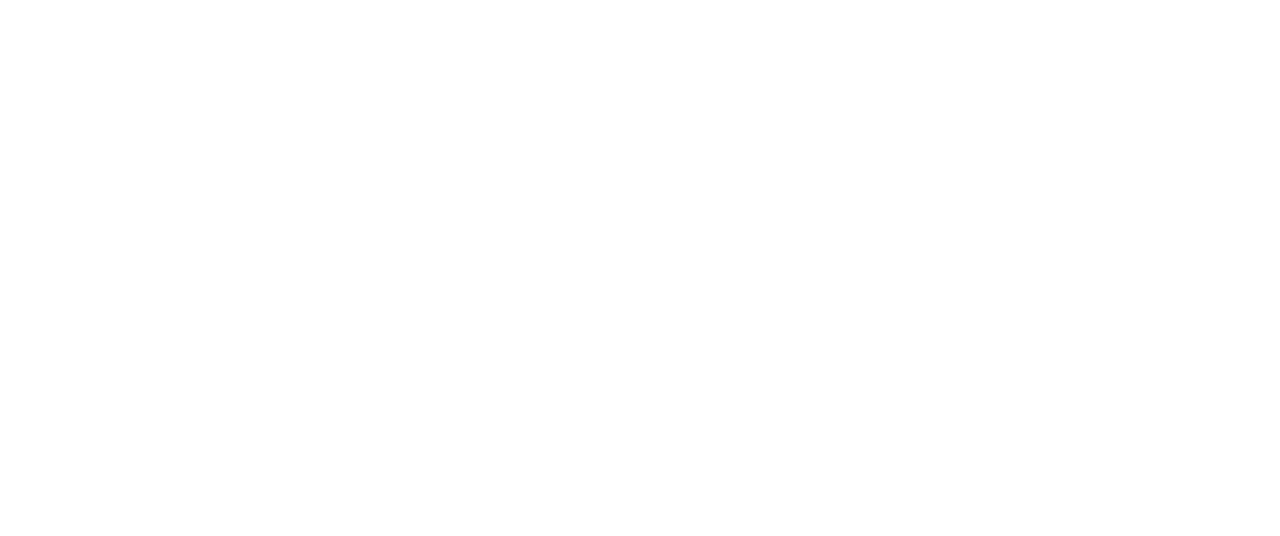
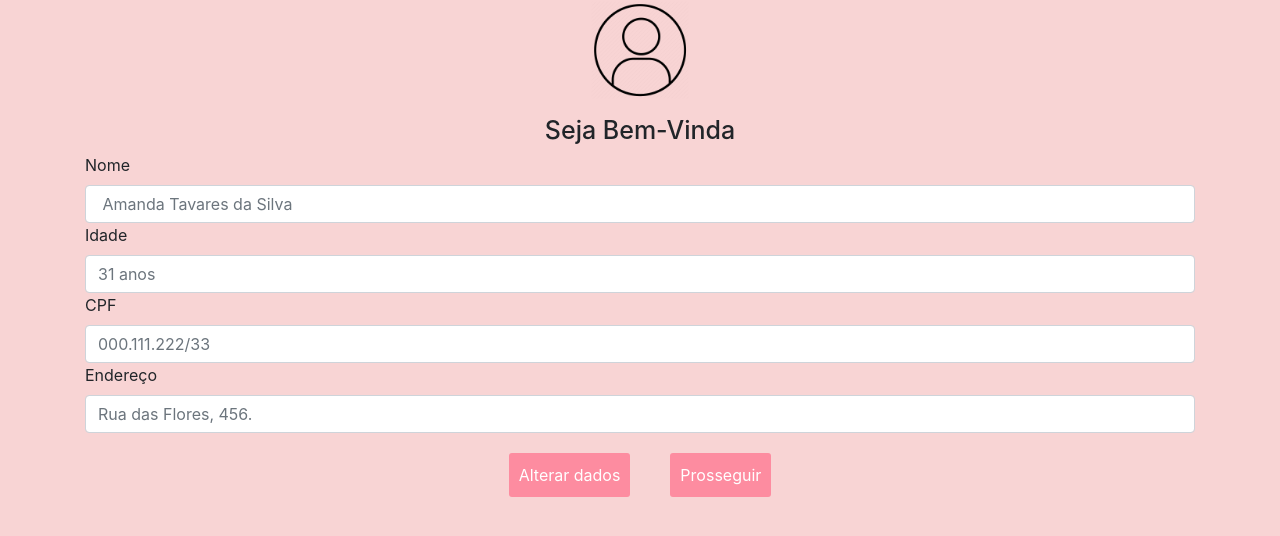
Before and after one commit to StheJanuario/Feminiciclo, a Nuxt app: page /tela-cadastro in a window 1280 px wide. Before the commit this address had no page. Shown: the top 536 px of the page. Built offline with nearby package versions, Linux system fonts and the light colour scheme.

Commit message:
Implementação das telas de Cadastro, Acesso e Entrar

```diff
--- a/nuxt.config.js
+++ b/nuxt.config.js
@@ -26,7 +26,7 @@ export default {
   // Modules for dev and build (recommended): https://go.nuxtjs.dev/config-modules
   buildModules: [
     // https://go.nuxtjs.dev/eslint
-    '@nuxtjs/eslint-module',
+    // '@nuxtjs/eslint-module',
   ],
 
   // Modules: https://go.nuxtjs.dev/config-modules
--- a/pages/index.vue
+++ b/pages/index.vue
@@ -1,17 +1,13 @@
 <template>
   <div>
-
-  <img src="logo.png" class="logo"/>
+    <img src="logo.png" class="logo" />
     <p>Gostaria de acessar como:</p>
-  <b-button class="botao">VÍTIMA</b-button>
+    <NuxtLink to="/tela-acesso"
+      ><b-button class="botao">VÍTIMA</b-button></NuxtLink
+    >
     <b-button class="botao">PROFISSIONAL</b-button>
     <b-button class="botao">INSTITUIÇÃO</b-button>
-
-
-
   </div>
-
-
 </template>
 
 <script>
@@ -20,17 +16,20 @@ export default {
 }
 </script>
 <style>
-html, body{
+html,
+body {
   height: 100%;
   width: 100;
   background-color: #f8d4d4;
 }
-.logo{
+.logo {
   display: block;
   margin: 0 auto;
-
+  width: 250px;
+  height: 250px;
+  margin-top: 25px;
 }
-.botao{
+.botao {
   width: 15%;
   height: 20%;
   background-color: #fd8ca0;
@@ -42,42 +41,10 @@ display: block;
   padding: 10px;
   margin-top: 15px !important;
 }
-p{
-  text-align: center;
-  font-size: 25px;
+p {
+  text-align: center !important;
+  font-size: 30px !important;
   margin: 0 auto;
-
+  margin-top: 75px;
 }
 </style>
-
-index.vue:
-
-
-<script>
-export default {
-  name: 'IndexPage',
-}
-</script>
-<style>
-html, body{
-  height: 100%;
-  width: 100;
-  background-color: #f8d4d4;
-}
-.logo{
-  display: block;
-  margin: 0 auto;
-
-}
-.botao{
-width: 12%;
-height: 20%;
-background-color: #fd8ca0;
-border: 1px #f88ea0;
-border-radius: 3px;
-margin: 0 auto;
-color: white;
-display: block;
-padding: 10px;
-}
-</style>
--- a/pages/tela-acesso.vue
+++ b/pages/tela-acesso.vue
@@ -18,11 +18,11 @@
 
 <script>
 export default {
- name: 'tela-acessoPage'
+ name: 'TelaAcessoPage'
 }
 </script>
 
-<style>
+<style  scoped>
 html, body{
  height: 100%;
  width: 100;
@@ -42,8 +42,15 @@ html, body{
   padding: 10px;
   margin-top: 20px;
 }
-
+h1{
+  font-size: 50px;
+}
 p{
-  font-size: 20px;
+  font-size: 18px;
+  text-align: left !important;
+  margin-top: 3px;
+}
+.input{
+  font-size:20px;
 }
 </style>
--- /dev/null
+++ b/pages/tela-cadastro.vue
@@ -0,0 +1,83 @@
+<template>
+  <div>
+    <img src="perfil.png" class="perfil">
+    <h1>Seja Bem-Vinda</h1>
+    <b-container>
+      <label>Nome</label>
+      <b-form-input placeholder=" Amanda Tavares da Silva"></b-form-input>
+      <label>Idade</label>
+      <b-form-input placeholder="31 anos"></b-form-input>
+      <label>CPF</label>
+      <b-form-input placeholder="000.111.222/33"></b-form-input>
+      <label>Endereço</label>
+      <b-form-input placeholder="Rua das Flores, 456."></b-form-input>
+      <div class="btn_form">
+        <!-- <NuxtLink to="/"> <b-button class="botao">Alterar dados</b-button></NuxtLink> -->
+        <b-button class="botao" @click="irParaIndex()">Alterar dados</b-button>
+         <!-- <NuxtLink to="/"> <b-button class="botao">Prosseguir</b-button></NuxtLink> -->
+        <b-button class="botao" @click="telaentrar()">Prosseguir</b-button>
+      </div>
+    </b-container>
+  </div>
+</template>
+
+<script>
+export default {
+    name: 'TelaCadastroPage',
+    methods:{
+        irParaIndex(){
+            this.$router.push("/");
+
+        },
+        telaentrar(){
+            this.$router.push("tela-entrar");
+
+        }
+
+    }
+}
+</script>
+
+<style>
+html,
+body {
+  height: 100%;
+  width: 100;
+  background-color: #f8d4d4;
+}
+
+.botao {
+  max-width: 15%;
+  max-height: 50px;
+  background-color: #fd8ca0;
+  border: 1px #f88ea0;
+  border-radius: 3px;
+  margin: 0 20px 0 20px;
+  color: white;
+  /* flex-direction: row !important; */
+  padding: 10px;
+  margin-top: 20px !important;
+  display: inline-block;
+}
+
+.btn_form{
+    display: flex;
+    justify-content: center;
+}
+
+h1{
+   text-align: center;
+   font-size: 25px;
+   margin-top:15px;
+}
+
+.perfil{
+    display: block;
+  margin: 0 auto;
+  width: 100px;
+  height: 100px;
+}
+
+
+
+</style>
--- /dev/null
+++ b/pages/tela-entrar.vue
@@ -0,0 +1,42 @@
+<template>
+  <div>
+    <img src="logo.png" class="logo">
+    <b-button class="botao">SEJA BEM-VINDA</b-button>
+  </div>
+</template>
+
+<script>
+export default {
+     name: 'TelaEntrarPage'
+}
+</script>
+
+<style>
+html,
+body {
+  height: 100%;
+  width: 100;
+  background-color: #f8d4d4;
+}
+
+.logo {
+  display: block;
+  margin: 0 auto;
+  width: 300px;
+  height: 300px;
+  margin-top: 250px;
+}
+
+.botao {
+  width: 15%;
+  height: 20%;
+  background-color: #fd8ca0;
+  border: 1px #f88ea0;
+  border-radius: 3px;
+  margin: 0 auto;
+  color: white;
+  display: block;
+  padding: 10px;
+  margin-top: 70px;
+}
+</style>
```
Also changed, not shown: package.json (+0 -7 lines), static/perfil.png (added). Lines whose indentation alone changed are shown as unchanged.
